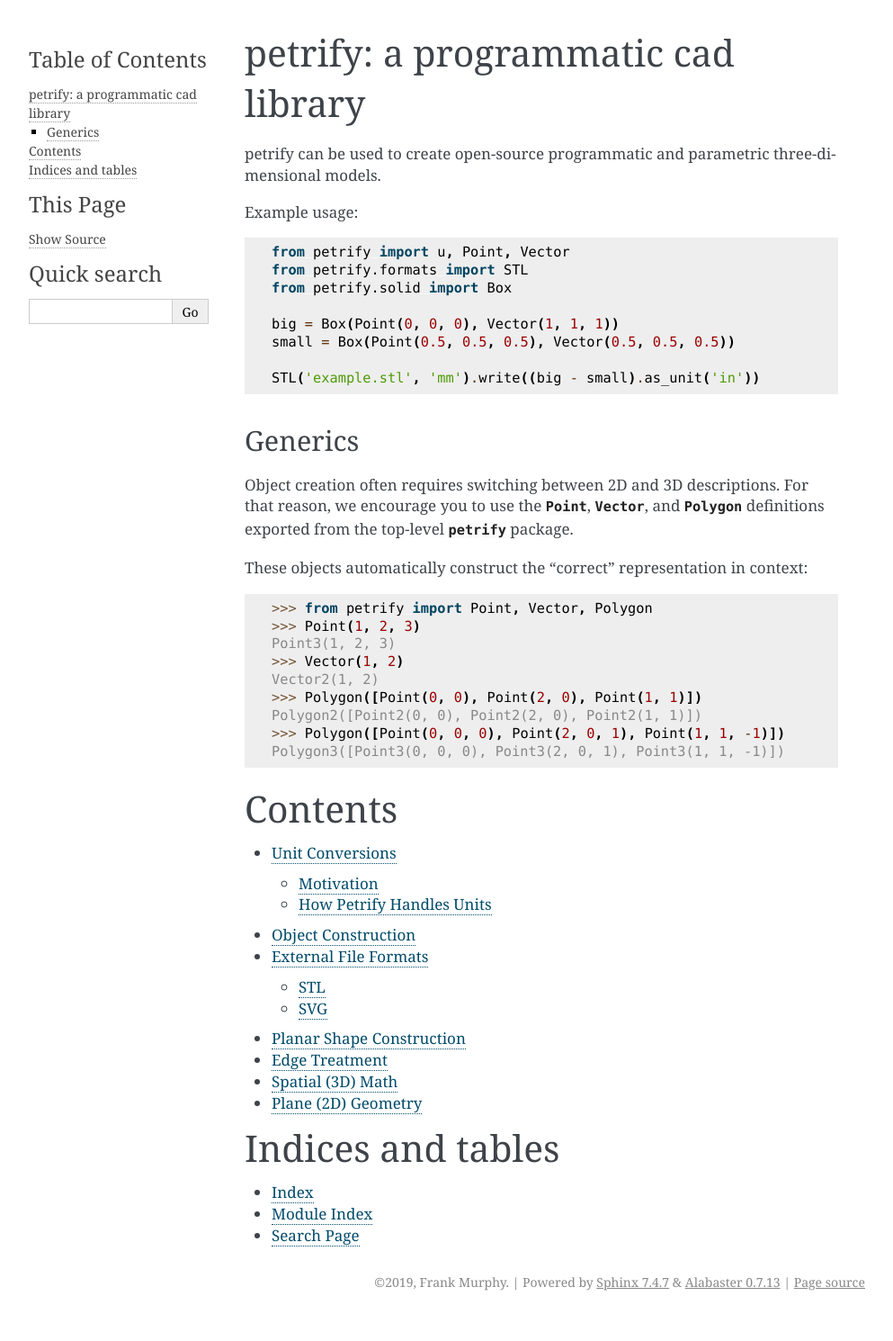
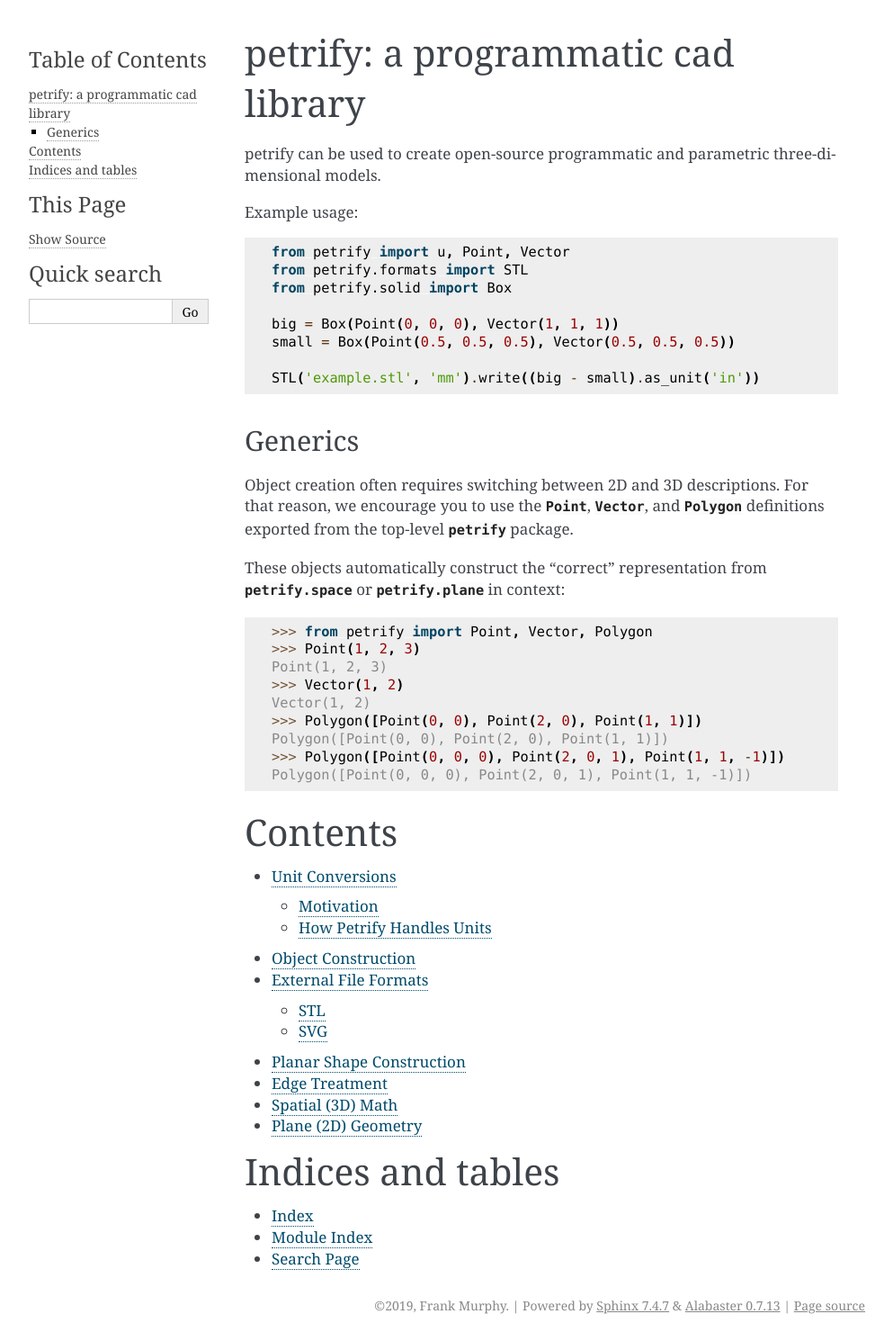
Before and after one commit to AnIrishDuck/petrify, a Sphinx documentation site: the page built from docs/index.rst, in a window 1280 px wide. Shown: the whole page at 90% size, without its empty margins (148-1141 px from the left). Built offline with Sphinx 7.4.7, drawn with Linux system fonts in a browser that asks for light colours; before the commit the page ends 1464 px from its top, so only the background shows below that.

Commit message:
Fix doctests

```diff
--- a/docs/index.rst
+++ b/docs/index.rst
@@ -30,19 +30,20 @@
 :class:`Polygon` definitions exported from the top-level :mod:`petrify`
 package.
 
-These objects automatically construct the "correct" representation in context:
+These objects automatically construct the "correct" representation from
+:mod:`petrify.space` or :mod:`petrify.plane` in context:
 
 .. doctest::
 
     >>> from petrify import Point, Vector, Polygon
     >>> Point(1, 2, 3)
-    Point3(1, 2, 3)
+    Point(1, 2, 3)
     >>> Vector(1, 2)
-    Vector2(1, 2)
+    Vector(1, 2)
     >>> Polygon([Point(0, 0), Point(2, 0), Point(1, 1)])
-    Polygon2([Point2(0, 0), Point2(2, 0), Point2(1, 1)])
+    Polygon([Point(0, 0), Point(2, 0), Point(1, 1)])
     >>> Polygon([Point(0, 0, 0), Point(2, 0, 1), Point(1, 1, -1)])
-    Polygon3([Point3(0, 0, 0), Point3(2, 0, 1), Point3(1, 1, -1)])
+    Polygon([Point(0, 0, 0), Point(2, 0, 1), Point(1, 1, -1)])
 
 Contents
 ========
--- a/docs/petrify.units.rst
+++ b/docs/petrify.units.rst
@@ -62,7 +62,7 @@
     >>> from petrify.solid import Box, Vector, Point
     >>> box = Box(Point.origin, Vector(1, 1, 1)).as_unit(u.mm)
     >>> (box + (Vector.basis.x * u.inch)).envelope().origin
-    Point3(25.4, 0.0, 0.0)
+    Point(25.4, 0.0, 0.0)
 
 To prevent constant conversions, you can use an implicit "internal" unit. You
 still must always specify your input and output units:
```
